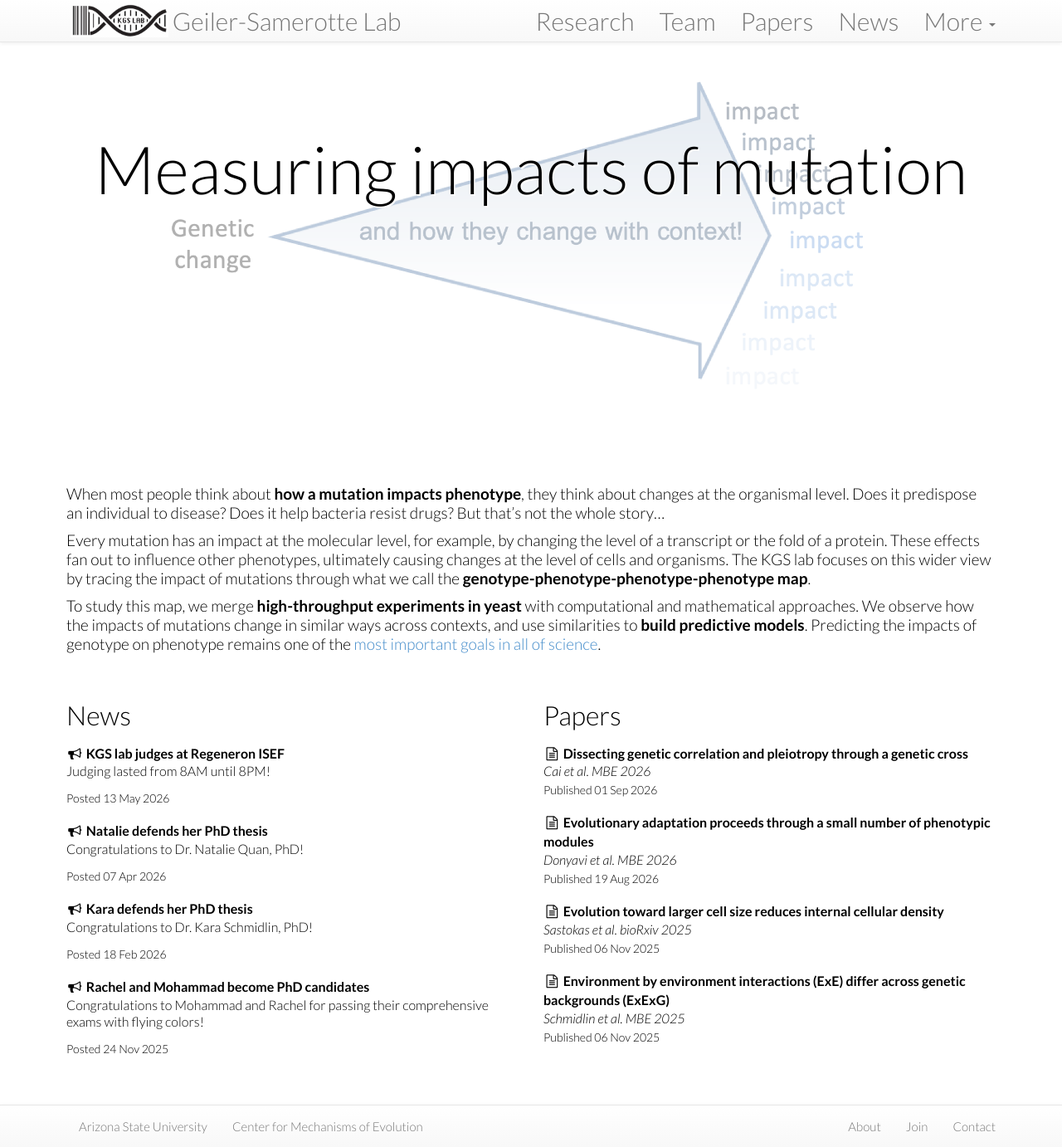
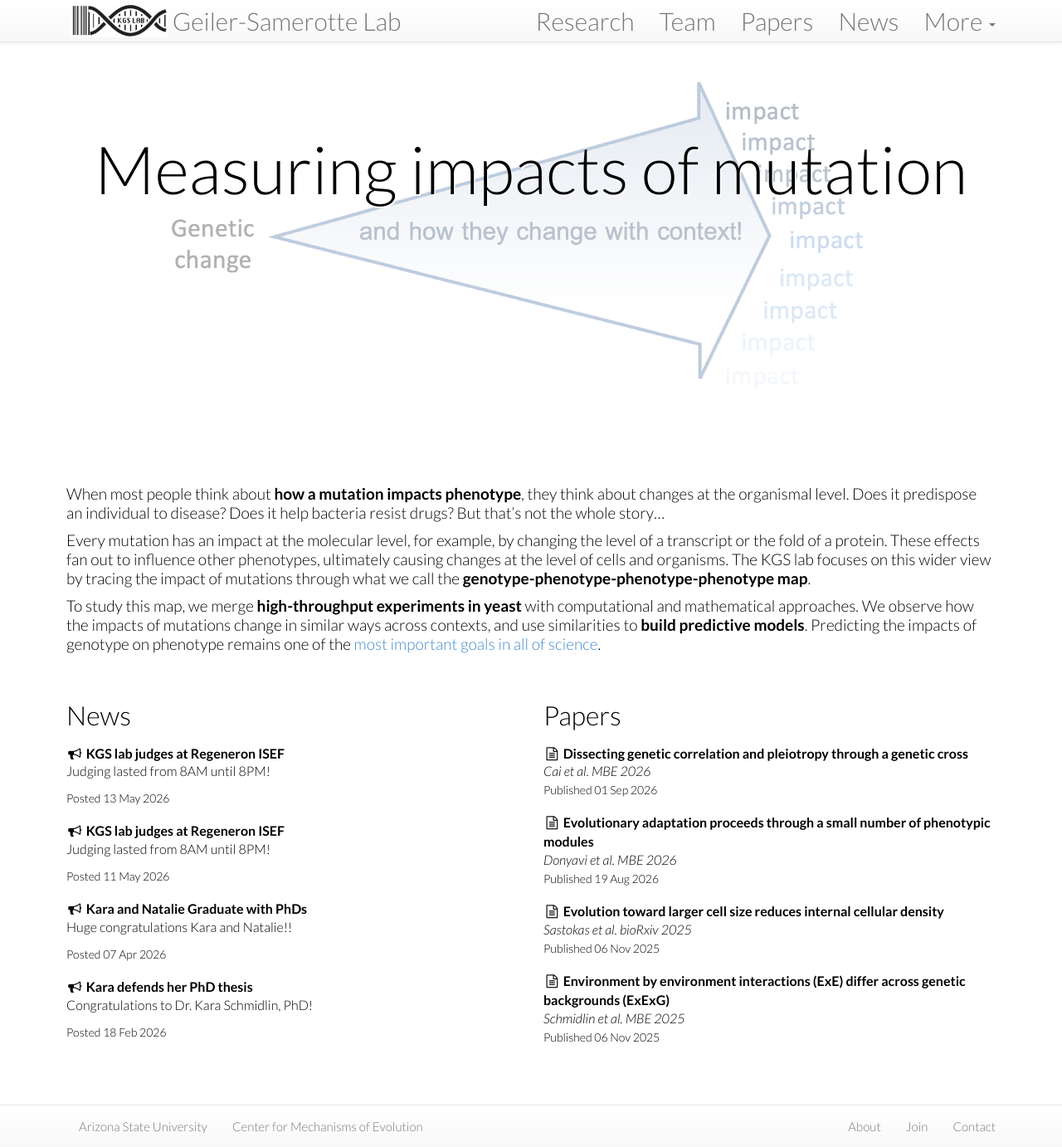
Before and after one commit to Samerotte-Lab/Samerotte-Lab.github.io, a Jekyll site: the page built from index.html, in a window 1280 px wide and 1382 px high. Shown: the whole window at 83% size. Built offline with Jekyll 4.4.1, drawn with Linux system fonts in a browser that asks for light colours; nearby versions of some CDN libraries.

Commit message:
graduations

```diff
--- a/news/_posts/2026-04-07-Natalie-Defends.md
+++ b/news/_posts/2026-04-07-Natalie-Defends.md
@@ -1,10 +1,10 @@
 ---
 layout: news
-title: "Natalie defends her PhD thesis"
+title: "Kara and Natalie Graduate with PhDs"
 author: "Kerry"
 author_handle:
-image: /assets/images/news/Nat-Defends.png
+image: /assets/images/news/Graduation.png
 category: news
 tags: [publication]
 ---
-Congratulations to Dr. Natalie Quan, PhD!
+Huge congratulations Kara and Natalie!!
--- /dev/null
+++ b/news/_posts/2026-05-11-Graduation.md
@@ -0,0 +1,10 @@
+---
+layout: news
+title: "KGS lab judges at Regeneron ISEF"
+author: "Kerry"
+author_handle:
+image: /assets/images/news/ISEF.png
+category: news
+tags: [publication]
+---
+Judging lasted from 8AM until 8PM!
```
Also changed, not shown: 1 other file.
